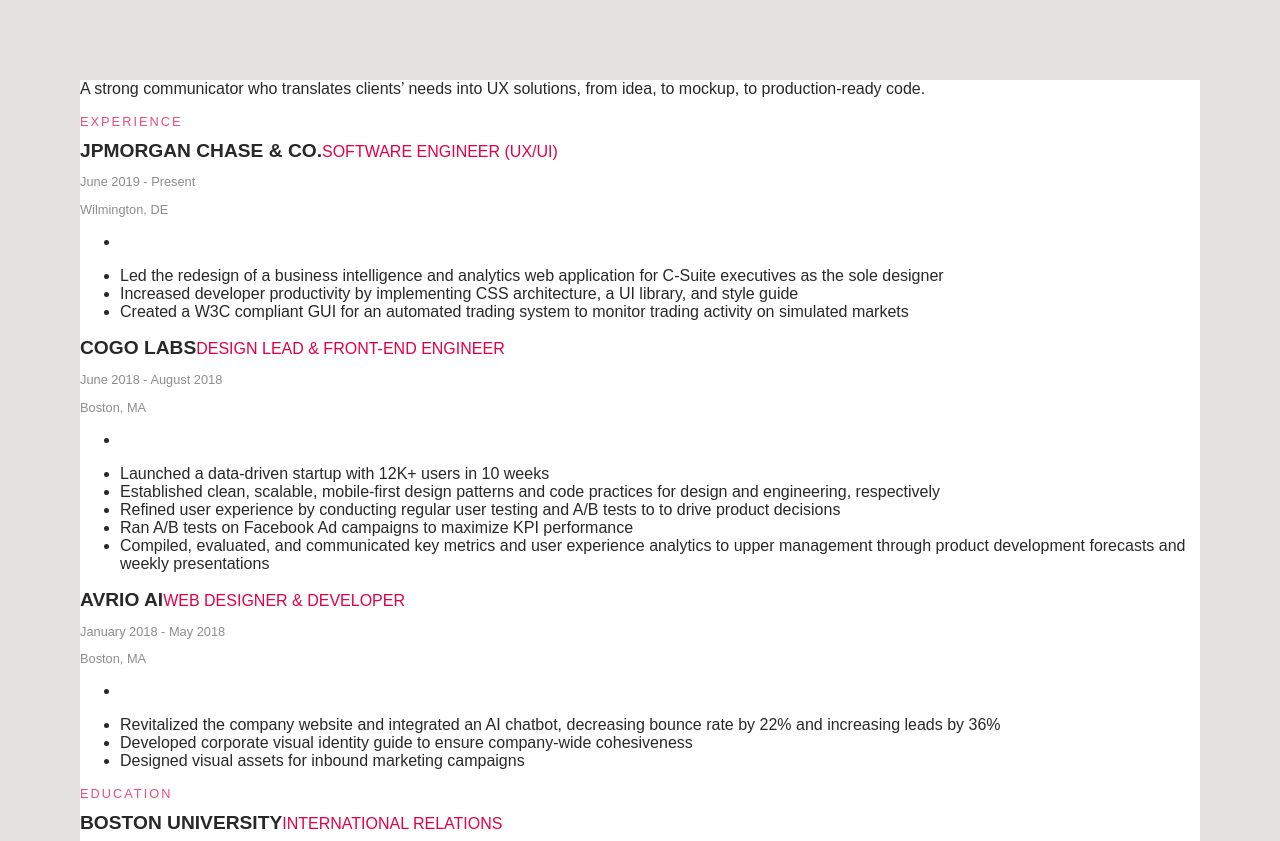
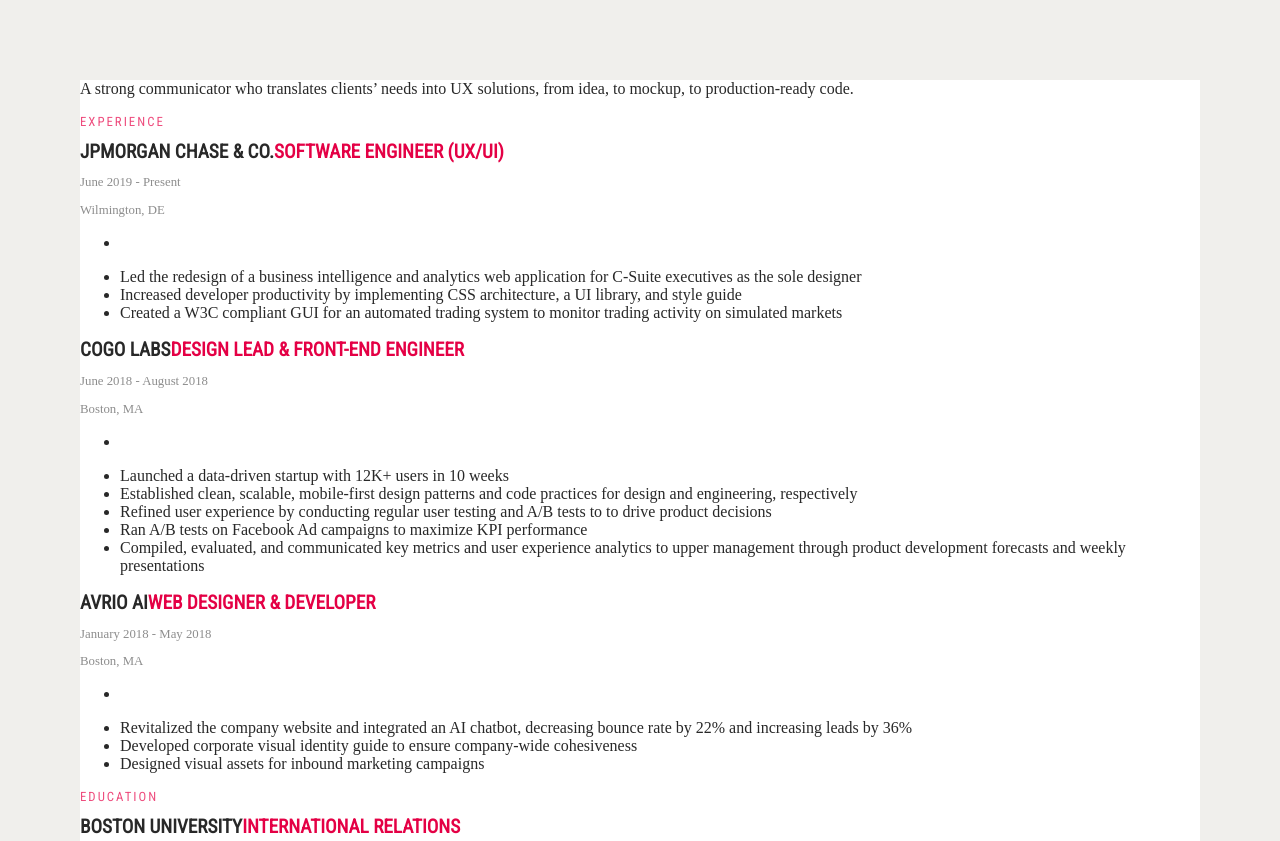
Before and after one commit to isabelle-np/isabelle-np.github.io, a Gatsby site: page /resume in a window 1280 px wide. Shown: the top 841 px of the page. Built offline with nearby package versions, Linux system fonts and the light colour scheme; Gatsby itself is replaced by a stand-in of ours.

Commit message:
Added fonts

```diff
--- a/src/components/job.js
+++ b/src/components/job.js
@@ -4,8 +4,8 @@
 export default (props) => (
     <section className="container">
         <div className={styles.heading}>
-            <p className={styles.company}>{props.company}</p>
-            <p className={styles.role}>{props.role}</p>
+            <h3 className={styles.company}>{props.company}</h3>
+            <h4 className={styles.role}>{props.role}</h4>
         </div>
         <div className={styles.details}>
             <p className={styles.date}>{props.date}</p>
--- a/src/components/job.module.scss
+++ b/src/components/job.module.scss
@@ -12,6 +12,8 @@
     color: $primary;
     text-transform: uppercase;
     display: inline;
+    font-size: 1.2rem;
+    font-weight: 700;
 }
 
 .details {
--- a/src/styles/global.scss
+++ b/src/styles/global.scss
@@ -1,16 +1,25 @@
+@import url('https://fonts.googleapis.com/css?family=Nunito+Sans|Roboto+Condensed&display=swap');
+
 $primary: #E40045;
 $secondary: #EE4C7D;
 $body: #282828;
 $caption: #8D8D8D;
-$light-background: #E3E2DE;
+$light-background: #F0EFEC;
 $white: #FFFFFF;
+
+$body-font: 'Nunito';
+$heading-font: 'Roboto Condensed';
 
 
 body {
-    font-family: sans-serif;
+    font-family: $body-font;
     font-size: 16px;
     margin: 0;
     color: $body;
     width: 100%;
     background: $light-background;
 }
+
+h1, h2, h3, h4, h5, h6 {
+    font-family: $heading-font;
+}
```
